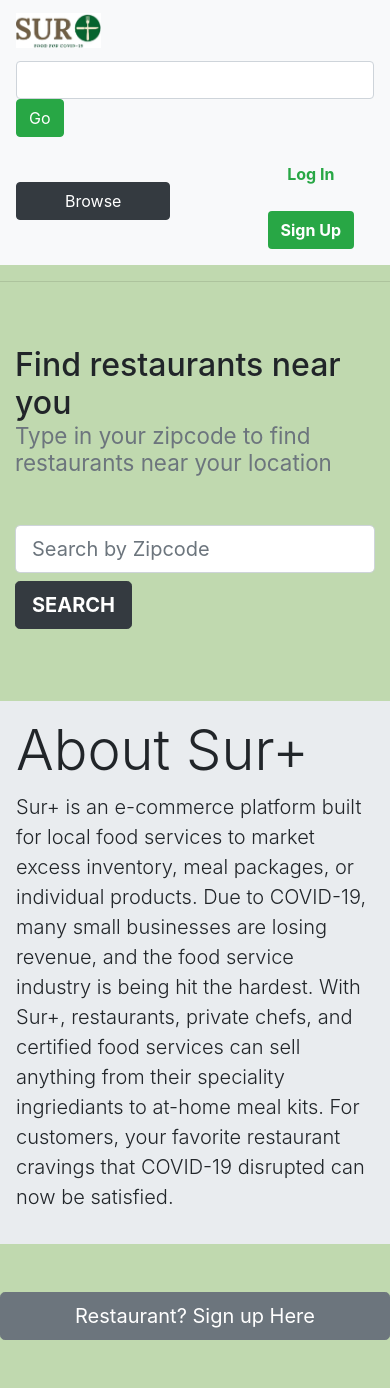
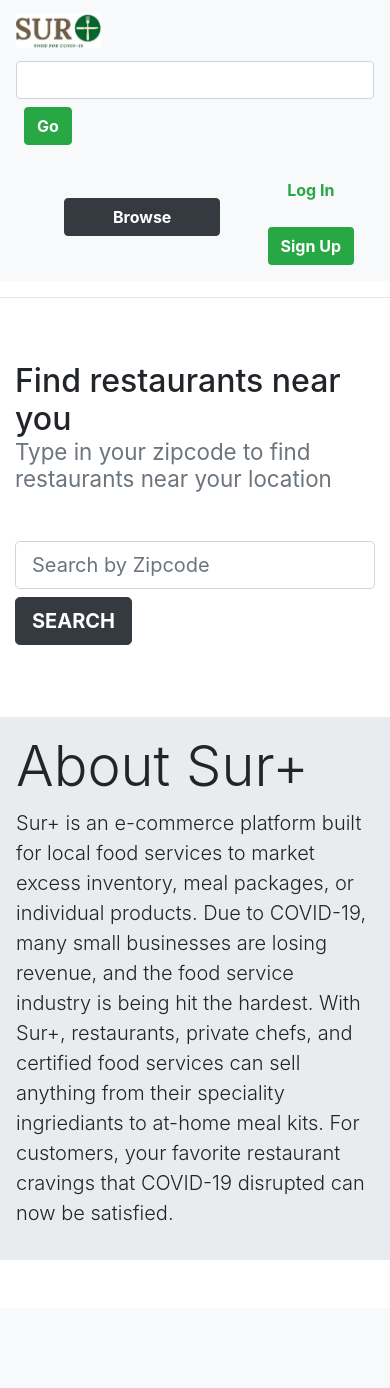
Before and after one commit to HackCameroon/Surplus, a Flask app: page / in a window 390 px wide. After the commit the page ends 1260 px from the top, so only its background shows below. Run offline with Flask 2, Linux system fonts and the light colour scheme; some libraries are stand-ins or nearby versions.

Commit message:
wowie look how pretty

```diff
--- a/app/forms.py
+++ b/app/forms.py
@@ -41,4 +41,4 @@ class EditItemForm(FlaskForm):
 
 class SearchForm(FlaskForm):
 	searchParam = StringField('search', [DataRequired()])
-	submit = SubmitField('Go', render_kw={'class': 'btn btn-success'})
+	submit = SubmitField('Go', render_kw={'class': 'btn my-2 my-sm-0 btn-success font-weight-bold ml-2'})
--- a/app/static/css/style.css
+++ b/app/static/css/style.css
@@ -11,7 +11,6 @@
 
 
 #index-body{
-  background-color: #C0D9AF !important;
 
 
   /*background-color: #FFEBCD;*/
--- a/app/templates/base.html
+++ b/app/templates/base.html
@@ -43,11 +43,19 @@
                   {{search.submit()}}
                 </form>
 
-                <a href= "{{url_for('search_page', searchQuery='browse')}}"><button class="btn my-2 my-sm-0 btn-dark float-right px-5"> Browse </button></a>
+                <a href= "{{url_for('search_page', searchQuery='browse')}}"><button class="btn my-2 my-sm-0 font-weight-bold btn-dark text-white ml-5 px-5"> Browse </button></a>
 
                 {% if session.get('logged_in') == True %}
-                  <a href="/logout" class="btn my-2 my-sm-0">Log Out</a>
-                  <a href="/account" class="btn my-2 my-sm-0">Your Account</a>
+                <ul class="navbar-nav ml-auto">
+                  <li class="nav-item">
+                    <a href="/logout" class="btn my-2 my-sm-0 nav-item nav-link text-success font-weight-bold"> Log Out</a>
+                  </li>
+  <!--
+                  <button class = "btn my-2 my-sm-0" type="submit">Login</button> -->
+                  <li class="nav-item">
+                    <a href="/acount" class="btn my-2 my-sm-0 font-weight-bold bg-success text-white">Your Account</a>
+                  </li>
+                </ul>
                 {% else %}
                 <ul class="navbar-nav ml-auto">
                   <li class="nav-item">
--- a/app/templates/index.html
+++ b/app/templates/index.html
@@ -5,13 +5,6 @@
 	<div class="row justify-content-center">
 		<div class="col-md-3">
 		</div>
-		{% if session.get('logged_in') == True %}
-		<div class="col-md-6">
-			<div id="Welcome" class="jumbotron jumbotron-fluid p-3 my-5">
-				<h1 class="display-2">Welcome</h1>
-			</div>
-		</div>
-		{%else%}
 		<div class="col-md-3">
 		</div>
 	</div>
@@ -63,15 +56,4 @@
 		</div>
 
 	</div>
-
-	<div class="row justify-content-center">
-		<div class="col-md-3">
-		</div>
-		<div class="col-md-6">
-			<button type="button" class="btn btn-lg btn-secondary btn-block mb-5">Restaurant? Sign up Here</button>
-		</div>
-		<div class="col-md-3">
-		</div>
-	</div>
-	{% endif %}
 {% endblock %}
```
